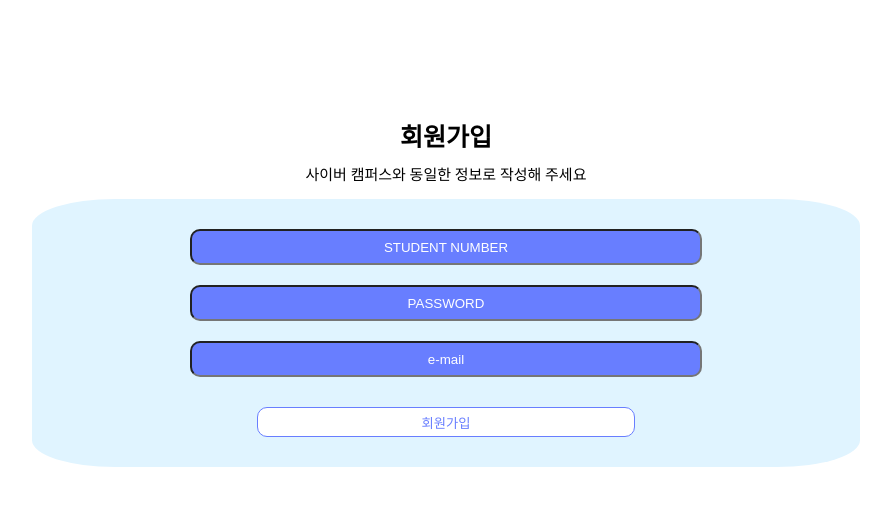
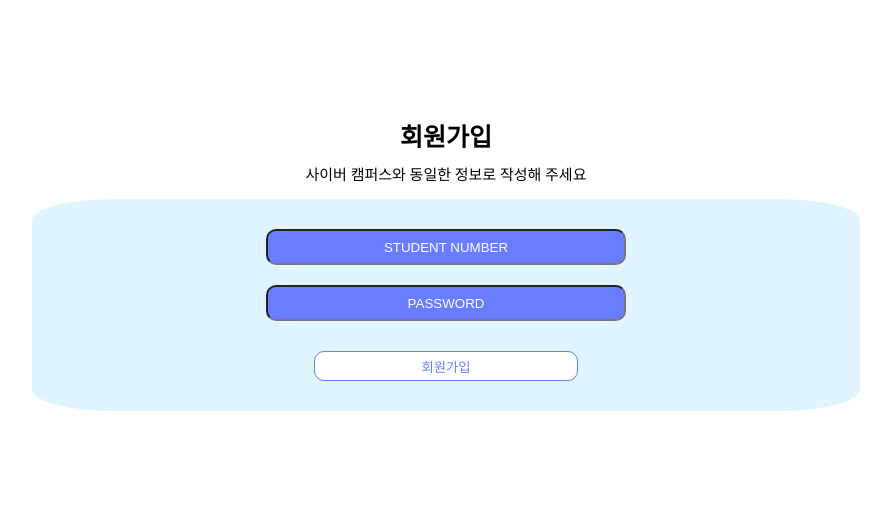
Before and after one commit to Kepler3141/CNU_cyber_campus_alarmy, a Django app: page /common/signup/ in a window 1280 px wide. Shown: the part 199-705 px from the top of the page, without its empty margins (194-1085 px from the left). Run offline with Django 4.2, Linux system fonts and the light colour scheme.

Commit message:
FEAT: Change signup

```diff
--- a/common/forms.py
+++ b/common/forms.py
@@ -2,8 +2,8 @@
 from django.contrib.auth.forms import UserCreationForm
 from django.contrib.auth.models import User
 
+
 class UserForm(UserCreationForm):
-    # email = forms.EmailField(label="이메일")
     password2 = None
 
     class Meta:
--- a/templates/common/signup.html
+++ b/templates/common/signup.html
@@ -20,8 +20,6 @@
                        placeholder="STUDENT NUMBER" value="{{ form.username.value|default_if_none:'' }}">
                 <input type="password" class="form-control" name="password1" id="password"
                        placeholder="PASSWORD" value="{{ form.password1.value|default_if_none:'' }}">
-                <input type="text" class="form-control" name="email" id="password"
-                       placeholder="e-mail" value="{{ form.email.value|default_if_none:'' }}">
                 <button type="submit" class="btn btn-primary" id="sign-up-btn">회원가입</button>
             </form>
         </div>
```
